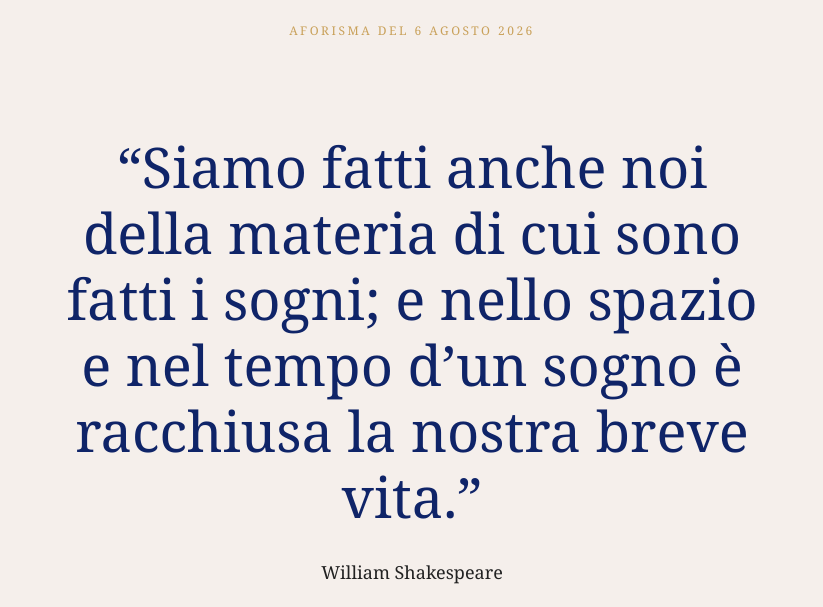
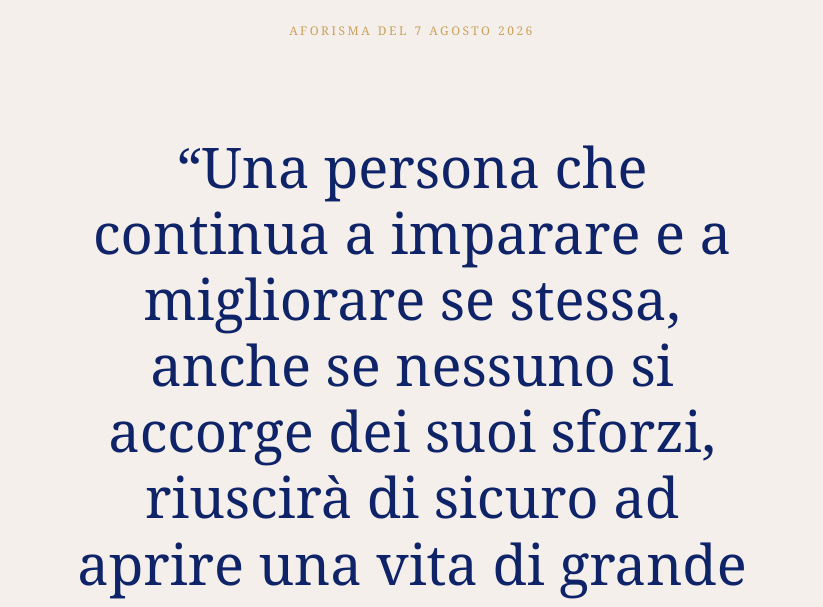
Before and after one commit to pliffox/aphoris, a plain HTML site: page index.html in a window 1280 px wide. Shown: the part 308-915 px from the top of the page, without its empty margins (228-1051 px from the left). Drawn offline with Linux system fonts and the light colour scheme.

Commit message:
Aggiorna homepage statica 2026-08-07 06:31

```diff
--- a/index.html
+++ b/index.html
@@ -46,7 +46,7 @@
 
 
         <p class="etichetta">
-            Aforisma del 6 agosto 2026
+            Aforisma del 7 agosto 2026
         </p>
 
         <div
@@ -56,11 +56,11 @@
         >
             <div style="position:relative;">
                 <blockquote style="white-space:pre-line;text-align:center;">
-                    “Siamo fatti anche noi della materia di cui sono fatti i sogni; e nello spazio e nel tempo d’un sogno è racchiusa la nostra breve vita.”
+                    “Una persona che continua a imparare e a migliorare se stessa, anche se nessuno si accorge dei suoi sforzi, riuscirà di sicuro ad aprire una vita di grande soddisfazione e lascerà una solida storia di vittoria personale”
                 </blockquote>
             </div>
 
-            <p class="autore">William Shakespeare</p>
+            <p class="autore">Daisaku Ikeda</p>
         </div>
 
 
@@ -70,7 +70,7 @@
         <div class="azioni">
 
             <button
-                onclick="window.location.href='/regala/49';"
+                onclick="window.location.href='/regala/50';"
             >
                 Regala
             </button>
```
